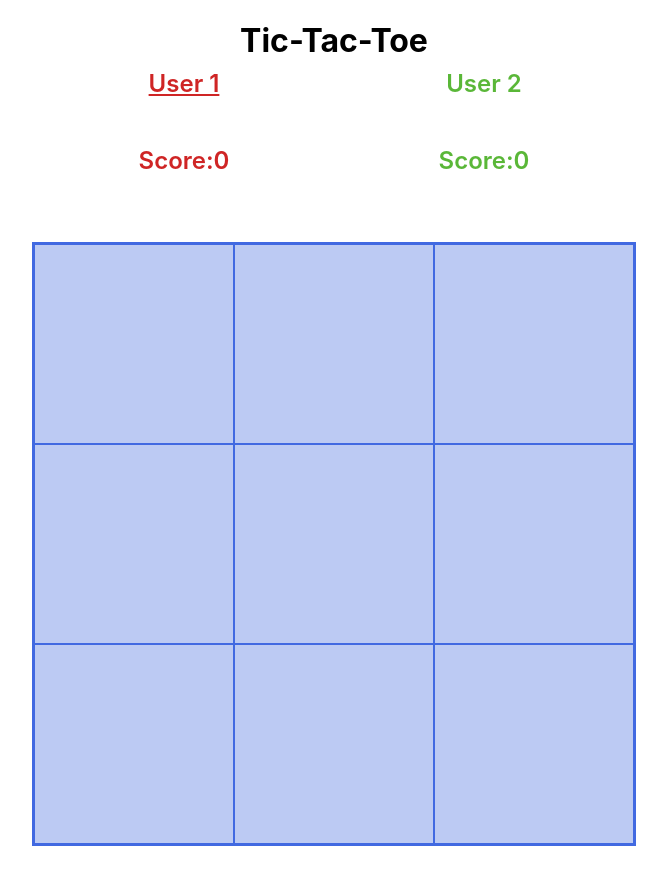
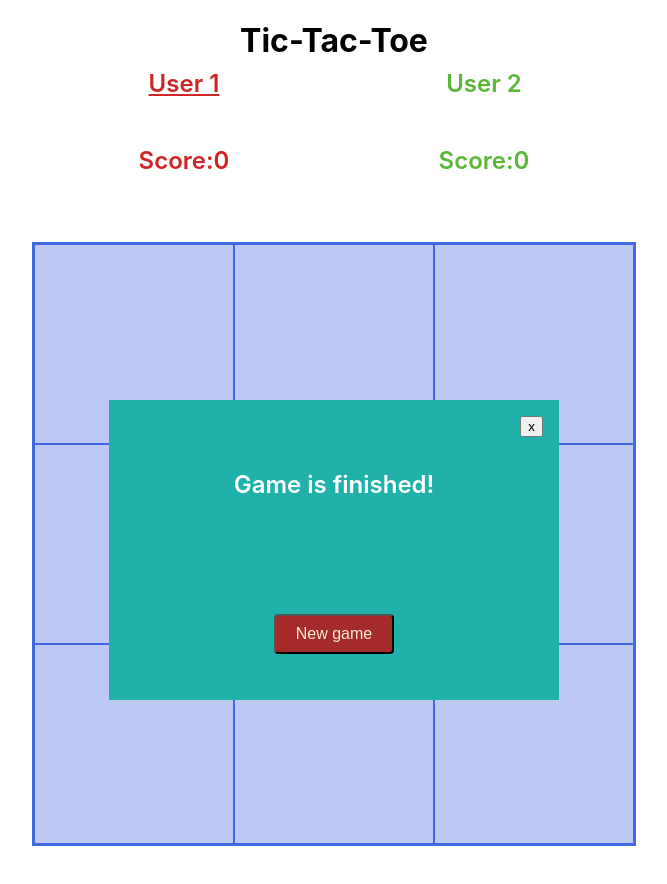
Before and after one commit to OxanaDanilova/tic-tac-toe-react, a React (Create React App) app in the folder my-app/: page / in a window 1280 px wide. Shown: the top 884 px of the page, without its empty margins (306-973 px from the left). Built offline with nearby package versions, Linux system fonts and the light colour scheme.

Commit message:
feat: create popup

```diff
--- a/my-app/src/App.js
+++ b/my-app/src/App.js
@@ -1,5 +1,6 @@
 import "./App.css";
 import { Board } from "./components/Board/Board";
+import { FinishGamePopup } from "./components/FinishGamePopup/FinishGamePopup";
 import { UserPanel } from "./components/UserPanel/UserPanel";
 
 function App() {
@@ -8,6 +9,7 @@ function App() {
       <h1>Tic-Tac-Toe</h1>
       <UserPanel />
       <Board />
+      <FinishGamePopup />
     </div>
   );
 }
--- a/my-app/src/components/Board/Board.css
+++ b/my-app/src/components/Board/Board.css
@@ -1,5 +1,4 @@
 .board {
-  width: 600px;
   width: 600px;
   display: grid;
   grid-template-columns: repeat(3, 1fr);
--- /dev/null
+++ b/my-app/src/components/FinishGamePopup/FinishGamePopup.css
@@ -0,0 +1,40 @@
+.fin-popup {
+  width: 450px;
+  height: 300px;
+  background-color: lightseagreen;
+  color: white;
+  position: absolute;
+  top: calc(50%);
+  left: calc(50% - 225px);
+  display: flex;
+  flex-direction: column;
+  justify-content: space-around;
+  align-items: center;
+}
+
+p {
+  font-size: 1.5rem;
+  font-weight: 600;
+}
+
+.close-btn {
+  position: absolute;
+  top: 1rem;
+  right: 1rem;
+  cursor: pointer;
+}
+
+.new-game-btn {
+  padding: 0.25rem;
+  background-color: brown;
+  color: antiquewhite;
+  border-radius: 0.25rem;
+  width: 120px;
+  height: 40px;
+  cursor: pointer;
+  font-size: 1rem;
+}
+
+.hide {
+  display: none;
+}
--- /dev/null
+++ b/my-app/src/components/FinishGamePopup/FinishGamePopup.js
@@ -0,0 +1,26 @@
+import React from "react";
+import "./FinishGamePopup.css";
+
+export class FinishGamePopup extends React.Component {
+  closePopup() {
+    const popup = document.querySelector(".fin-popup");
+    popup.classList.add("hide");
+  }
+  startNewGame() {
+    console.log("this", this);
+    this.closePopup();
+  }
+  render() {
+    return (
+      <section className="fin-popup">
+        <p>Game is finished!</p>
+        <button onClick={this.closePopup} className="close-btn">
+          x
+        </button>
+        <button onClick={this.startNewGame} className="new-game-btn">
+          New game
+        </button>
+      </section>
+    );
+  }
+}
```
